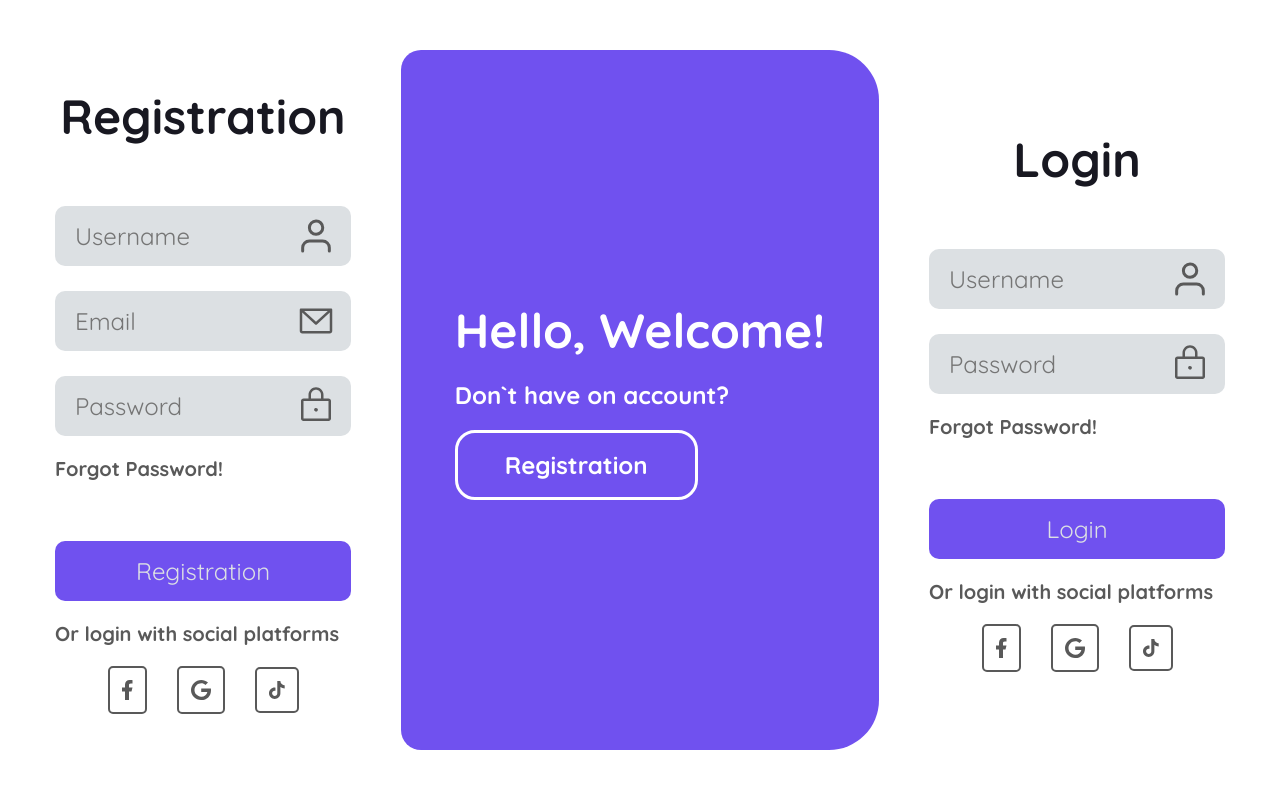
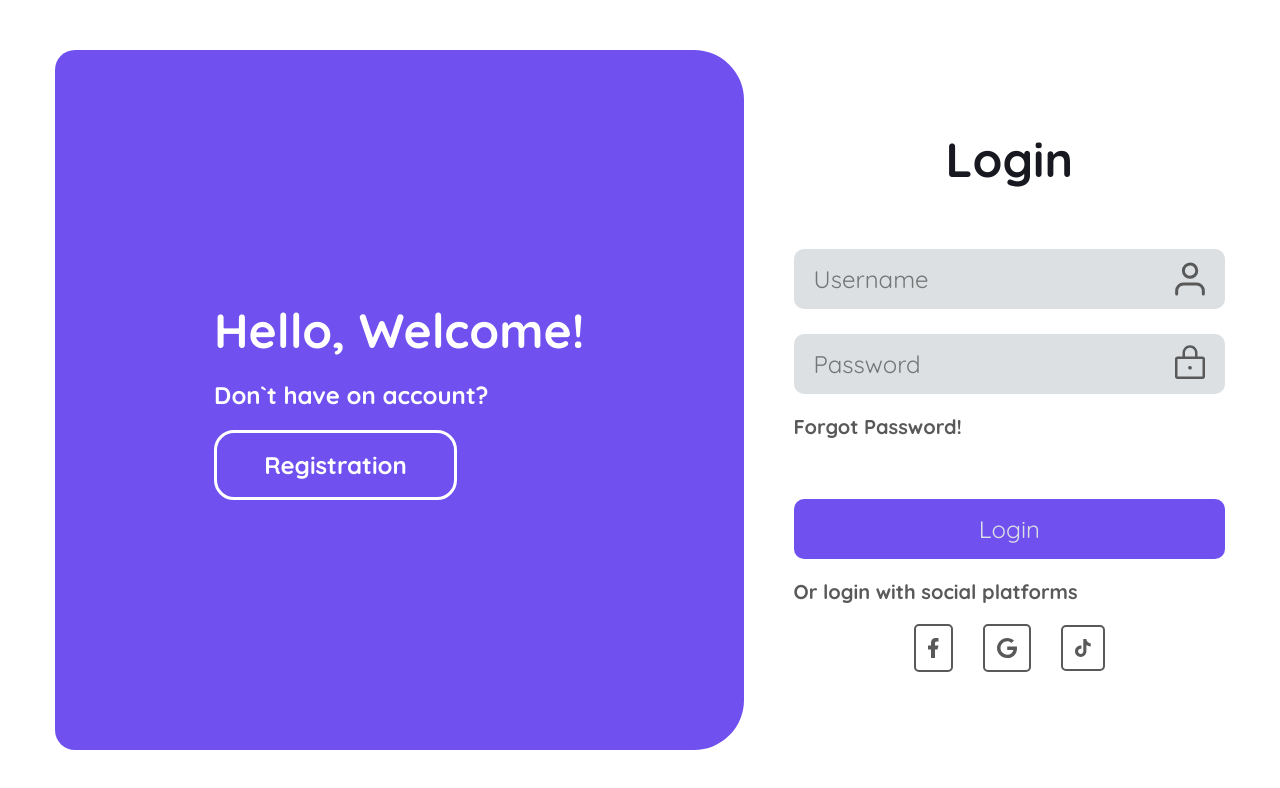
Before and after one commit to BogdanNakai/To-do-App-React-, a React (Vite) app: page /registration in a window 1280 px wide. Shown: the top 788 px of the page. Built offline with nearby package versions, Linux system fonts and the light colour scheme.

Commit message:
refactor: The logic of displaying the registration page has been changed

```diff
--- a/src/components/ComponentWelcome.jsx
+++ b/src/components/ComponentWelcome.jsx
@@ -3,10 +3,10 @@ import '../scss/registration.scss'
 
 
 
-const ComponentWelcome = () => {
+const ComponentWelcome = ({ welcomePosition, setWelcomePosition, isSignIn }) => {
 
-	const [welcomePosition, setWelcomePosition] = useState('signin');
-	const isSignIn = welcomePosition === "signin"
+
+
 
 	return (
 		<div className={`registration--welcome welcome welcome_${welcomePosition}`}>
--- a/src/components/InputForm.jsx
+++ b/src/components/InputForm.jsx
@@ -9,7 +9,7 @@ const InputForm = ({ type, name, id, icon, placeholder }) => {
 					<img src={icon} alt={icon} />
 				</div>
 			</div>
-			{type === 'password' && <a href="" className="form--forgot-password">Forgot Password!</a>}
+			{name === 'passwordSingIn' && <a href="" className="form--forgot-password">Forgot Password!</a>}
 		</div>
 	)
 };
--- a/src/components/SingIn.jsx
+++ b/src/components/SingIn.jsx
@@ -12,7 +12,7 @@ const SingIn = () => {
 				<h2 className="form--title">Login</h2>
 				<div className="form--info-input">
 					<InputForm type='text' name='user' id='user' icon={user} placeholder={'Username'} />
-					<InputForm type='password' name='password' id='password' icon={security} placeholder={'Password'} />
+					<InputForm type='password' name='passwordSingIn' id='passwordSingIn' icon={security} placeholder={'Password'} />
 				</div>
 				<div className="form--footer">
 					<ButtonForm textButton='Login' />
--- a/src/components/SingUp.jsx
+++ b/src/components/SingUp.jsx
@@ -15,7 +15,7 @@ const SingUp = () => {
 					<div className="form--info-input">
 						<InputForm type='text' name='user' id='user' icon={user} placeholder={'Username'} />
 						<InputForm type='email' name='email' id='email' icon={email} placeholder={'Email'} />
-						<InputForm type='password' name='password' id='password' icon={security} placeholder={'Password'} />
+						<InputForm type='password' name='passwordSingUp' id='passwordSingUp' icon={security} placeholder={'Password'} />
 					</div>
 					<div className="form--footer">
 						<ButtonForm textButton='Registration' />
--- a/src/pages/AppComponents.jsx
+++ b/src/pages/AppComponents.jsx
@@ -2,9 +2,7 @@ import Registration from "./Registration";
 
 const AppComponents = () => {
 	return (
-		<main>
-			<Registration />
-		</main>
+		<Registration />
 	)
 };
 
--- a/src/pages/Registration.jsx
+++ b/src/pages/Registration.jsx
@@ -1,15 +1,20 @@
+import { useState } from "react";
 import ComponentWelcome from "../components/ComponentWelcome";
 import SingIn from "../components/SingIn";
 import SingUp from "../components/SingUp";
 
 const Registration = () => {
+
+	const [welcomePosition, setWelcomePosition] = useState('signin');
+	const isSignIn = welcomePosition === "signin"
+
 	return (
 		<div className="registration">
 			<div className="registration--container">
-				<div className="registration--body">
-					<SingUp />
-					<ComponentWelcome />
-					<SingIn />
+				<div className={`registration--body registration--body_${welcomePosition}`}>
+					{!isSignIn ? <SingUp /> : null}
+					<ComponentWelcome welcomePosition={welcomePosition} setWelcomePosition={setWelcomePosition} isSignIn={isSignIn} />
+					{isSignIn ? <SingIn /> : null}
 				</div>
 			</div>
 		</div>
```
